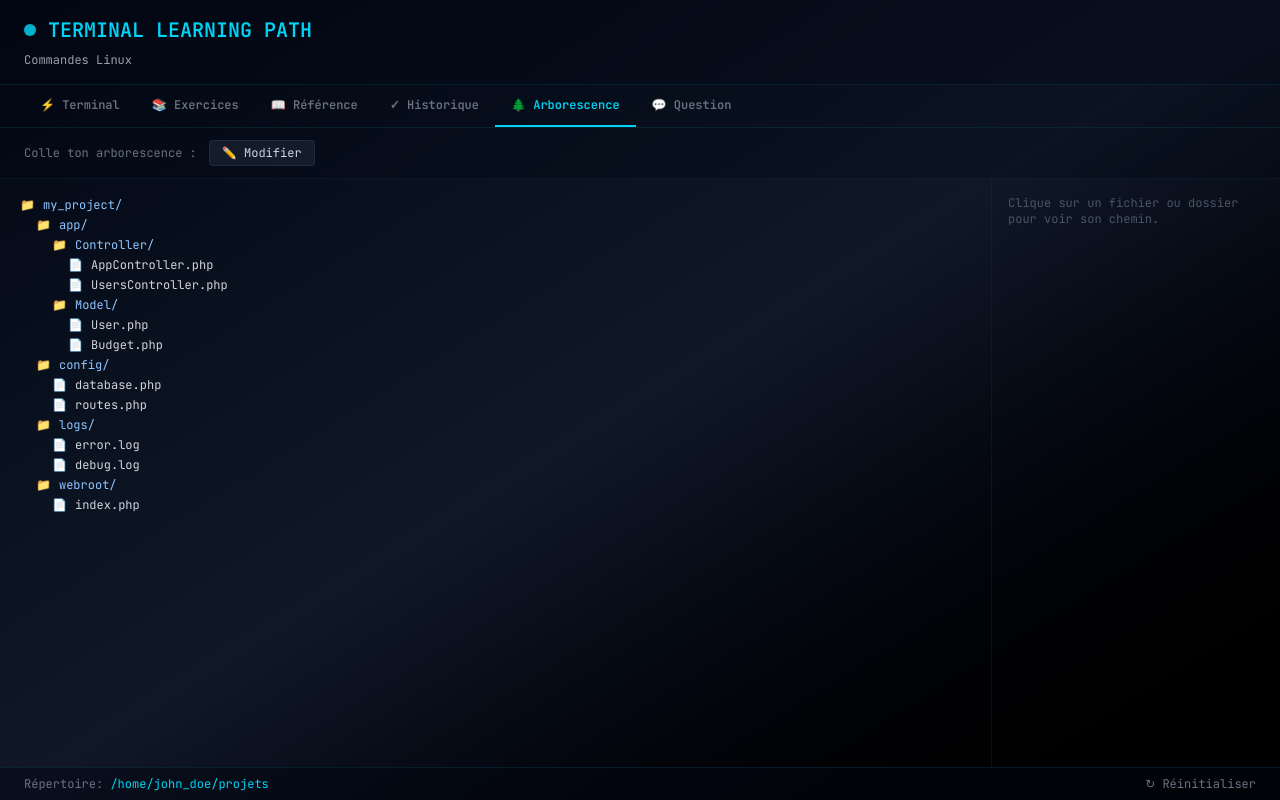
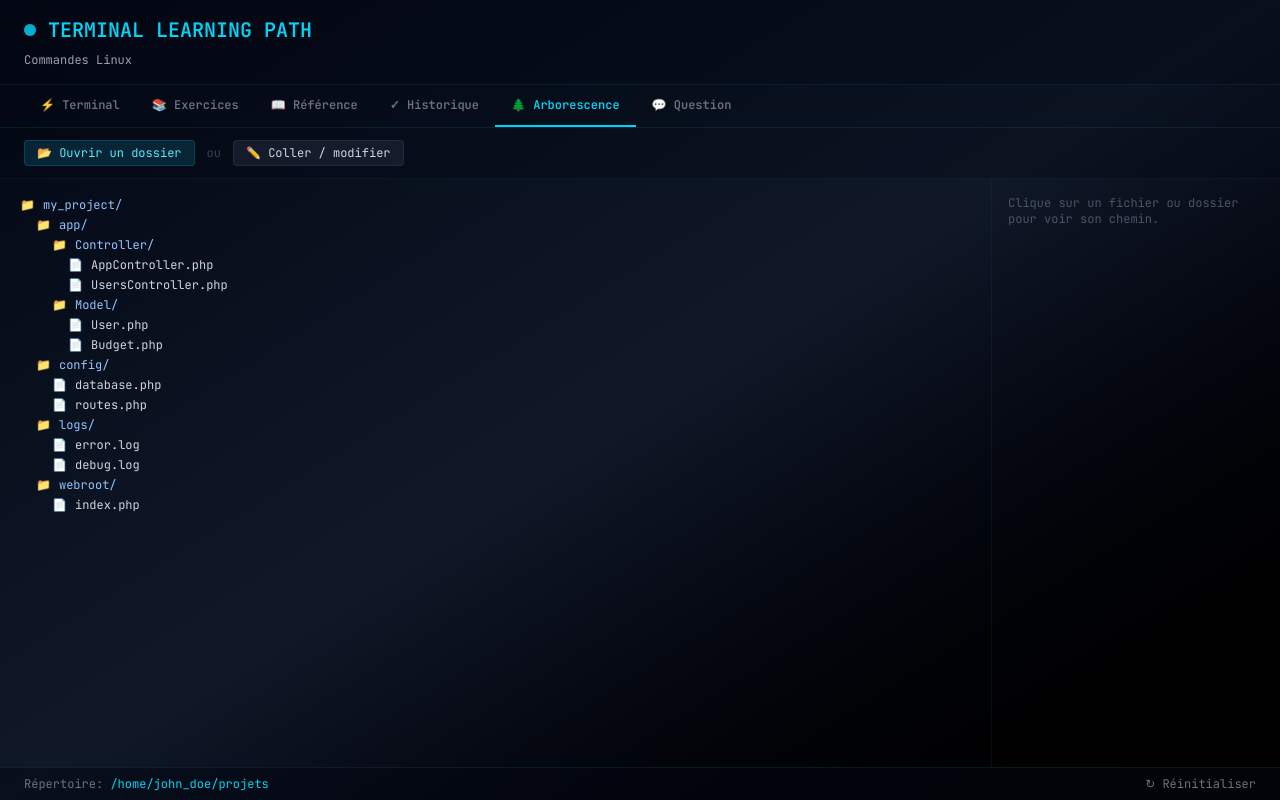
Before and after one commit to Devfront-end/terminal-learning-path, a React (Vite) app: page / in a window 1280 px wide. Both pictures are taken after a click on the button "🌲 Arborescence". Built offline with nearby package versions, Linux system fonts and the light colour scheme.

Commit message:
feat: ouvrir un vrai dossier dans l'onglet Arborescence

```diff
--- a/src/components/Tree.jsx
+++ b/src/components/Tree.jsx
@@ -62,12 +62,37 @@ const DEFAULT_TREE = `my_project/
 
 // ── Composant ─────────────────────────────────────────────────────────────────
 
+async function dirToTree(handle, prefix = '', depth = 0, maxDepth = 6) {
+  if (depth > maxDepth) return prefix + '    …\n';
+  const entries = [];
+  for await (const [name, child] of handle.entries()) entries.push([name, child]);
+  entries.sort(([a, ac], [b, bc]) => {
+    if (ac.kind !== bc.kind) return ac.kind === 'directory' ? -1 : 1;
+    return a.localeCompare(b);
+  });
+  let result = '';
+  for (let i = 0; i < entries.length; i++) {
+    const [name, child] = entries[i];
+    const last = i === entries.length - 1;
+    const conn = last ? '└── ' : '├── ';
+    const next = prefix + (last ? '    ' : '│   ');
+    if (child.kind === 'directory') {
+      result += prefix + conn + name + '/\n';
+      result += await dirToTree(child, next, depth + 1, maxDepth);
+    } else {
+      result += prefix + conn + name + '\n';
+    }
+  }
+  return result;
+}
+
 export default function Tree() {
   const [raw, setRaw] = useState(DEFAULT_TREE);
   const [input, setInput] = useState(DEFAULT_TREE);
   const [selected, setSelected] = useState(null);
   const [copied, setCopied] = useState(false);
   const [editing, setEditing] = useState(false);
+  const [loading, setLoading] = useState(false);
 
   const nodes = useMemo(() => parseTree(raw), [raw]);
 
@@ -80,16 +105,43 @@ export default function Tree() {
     });
   };
 
+  const openDir = async () => {
+    if (!window.showDirectoryPicker) {
+      alert('Votre navigateur ne supporte pas cette fonctionnalité (Chrome/Edge requis).');
+      return;
+    }
+    try {
+      setLoading(true);
+      const handle = await window.showDirectoryPicker();
+      const tree = handle.name + '/\n' + await dirToTree(handle);
+      setRaw(tree);
+      setInput(tree);
+      setSelected(null);
+      setEditing(false);
+    } catch (e) {
+      if (e.name !== 'AbortError') console.error(e);
+    } finally {
+      setLoading(false);
+    }
+  };
+
   return (
     <div className="flex-1 overflow-hidden flex flex-col">
       {/* Toolbar */}
       <div className="px-6 py-3 border-b border-cyan-900/20 bg-gray-950/30 flex items-center gap-3">
-        <span className="text-xs text-gray-500">Colle ton arborescence :</span>
+        <button
+          onClick={openDir}
+          disabled={loading}
+          className="px-3 py-1 bg-cyan-900/40 border border-cyan-700/40 text-cyan-300 rounded text-xs hover:bg-cyan-900/60 cursor-pointer disabled:opacity-40"
+        >
+          {loading ? '…' : '📂 Ouvrir un dossier'}
+        </button>
+        <span className="text-gray-700 text-xs">ou</span>
         <button
           onClick={() => setEditing(e => !e)}
           className="px-3 py-1 bg-gray-800/60 border border-gray-700/40 text-gray-300 rounded text-xs hover:bg-gray-700/60 cursor-pointer"
         >
-          {editing ? 'Annuler' : '✏️ Modifier'}
+          {editing ? 'Annuler' : '✏️ Coller / modifier'}
         </button>
         {editing && (
           <button
```
